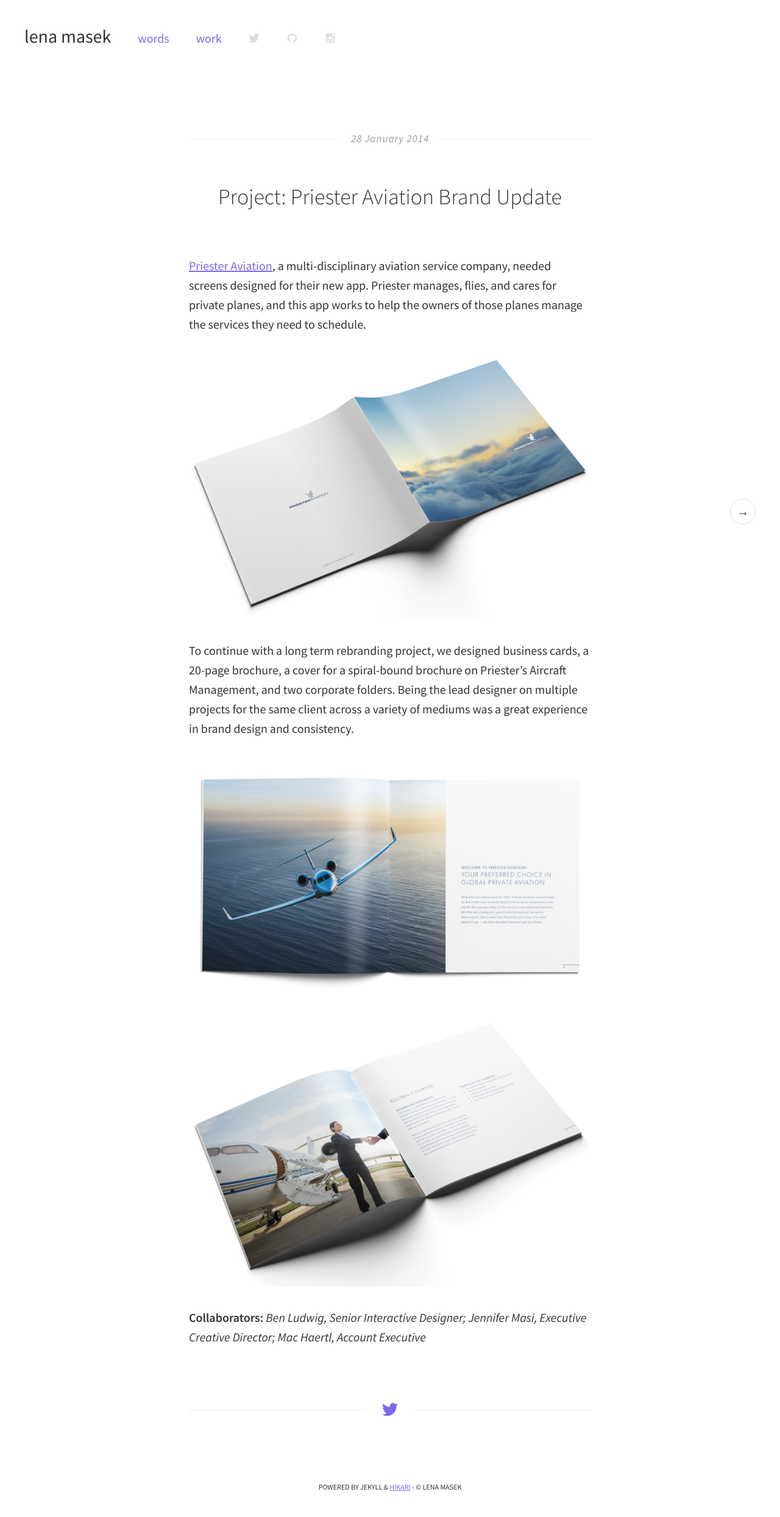
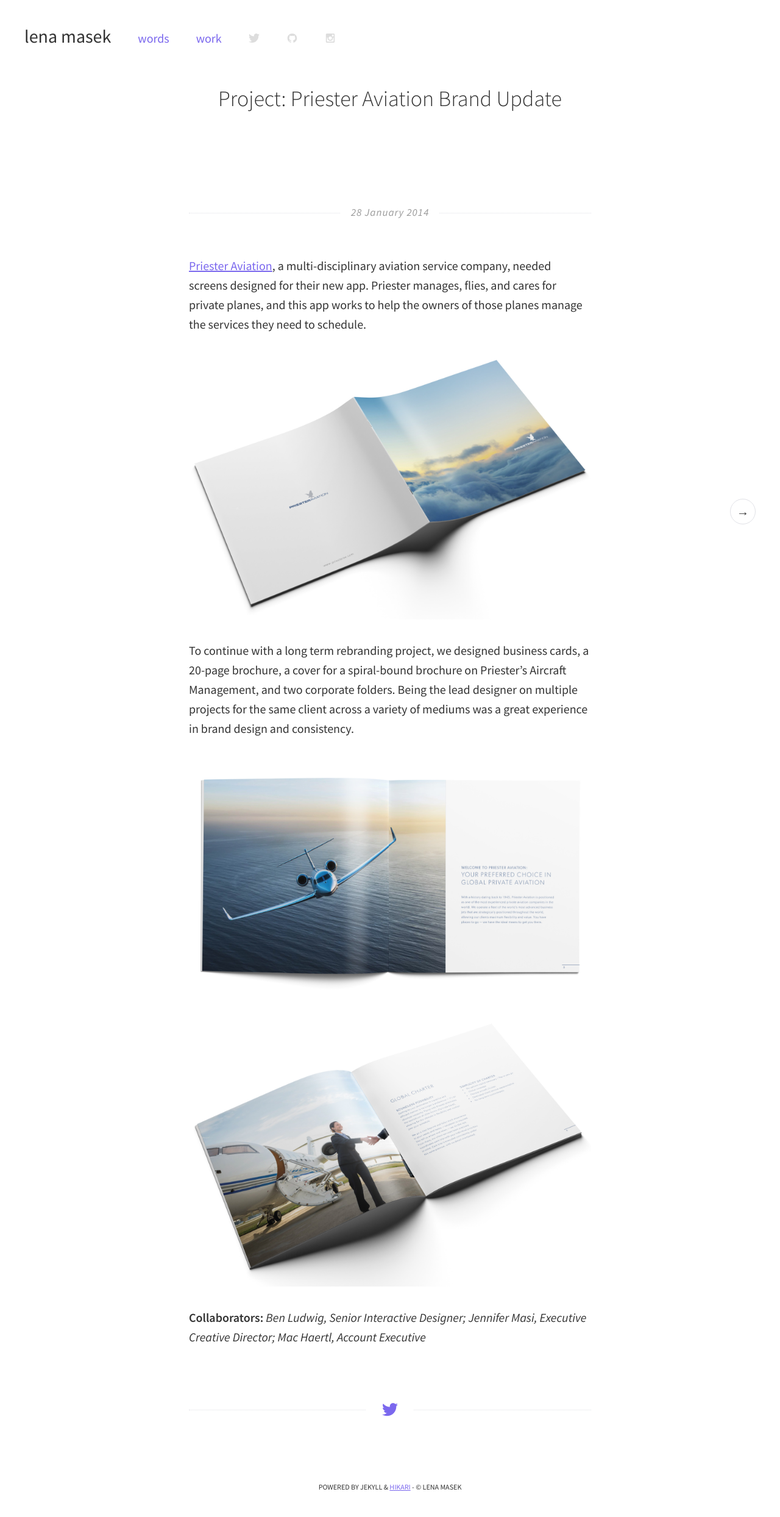
Before and after one commit to lenamasek/lenamasek.github.io, a Jekyll site: the page built from _posts/work/2014-01-28-priester-aviation-brand-update.markdown, in a window 1280 px wide. Shown: the whole page at 61% size. Built offline with Jekyll 4.4.1, drawn with Linux system fonts in a browser that asks for light colours.

Commit message:
changing post type

```diff
--- a/_layouts/post.html
+++ b/_layouts/post.html
@@ -6,7 +6,12 @@
   <article class="single-content" itemscope itemtype="http://schema.org/BlogPosting">
 
 
-    <div class="feat">
+
+
+
+    <h1 class="page-title" itemprop="name headline">{{ page.title }}</h1>
+
+     <div class="feat">
       <h5 class="page-date">
         <time datetime="{{ page.date | date_to_xmlschema }}" itemprop="datePublished">
           {{ page.date | date_to_long_string }}
@@ -15,7 +20,6 @@
     </div>
 
 
-    <h1 class="page-title" itemprop="name headline">{{ page.title }}</h1>
     <div itemprop="articleBody">
       {{ content }}
     </div>
--- a/_scss/base/_global.scss
+++ b/_scss/base/_global.scss
@@ -162,6 +162,7 @@
   header {
     position:fixed;
     box-shadow:0px 2px 5px gray;
+    z-index: 2;
   }
 
   .h-wrap {
```
